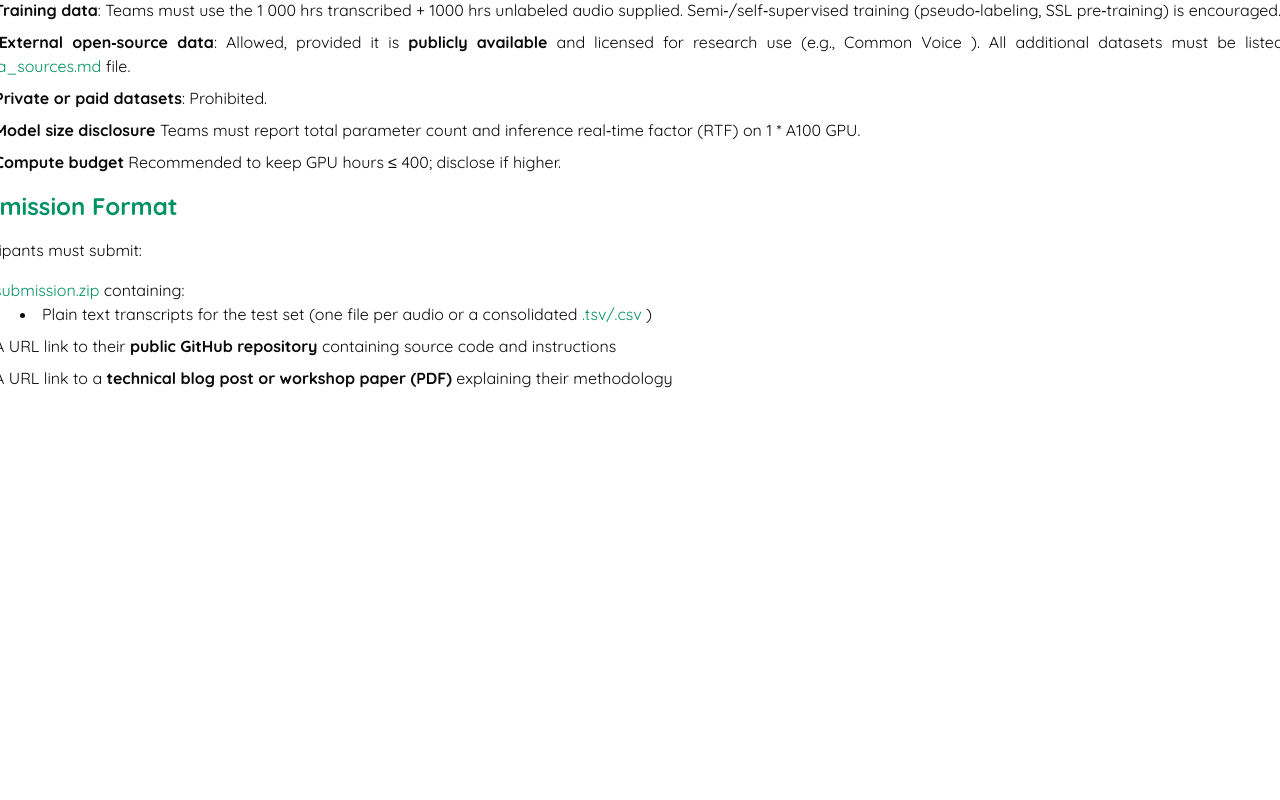
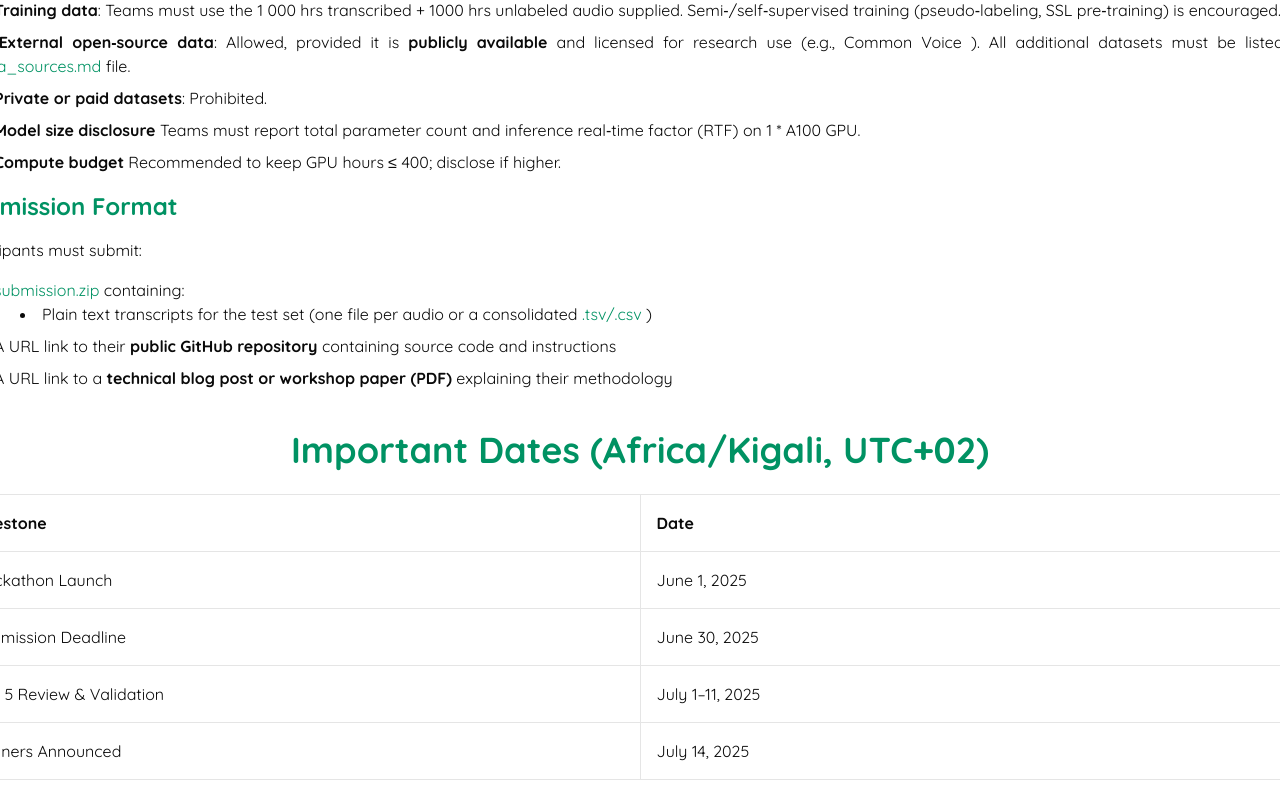
Before and after one commit to Digital-Umuganda/kasr_hackathon, a React (Vite) app: page / in a window 1280 px wide. Shown: the part 5816-6616 px from the top of the page. Before the commit the page ends 6246 px from the top, so only its background shows below. Built offline with nearby package versions, Linux system fonts and the light colour scheme.

Commit message:
important dates

```diff
--- a/src/App.tsx
+++ b/src/App.tsx
@@ -2,6 +2,7 @@
 import Width from "./components/width";
 import Nav from "./components/sections/nav";
 import Hero from "./components/sections/hero";
+import Dates from "./components/sections/dates";
 import Rules from "./components/sections/rules";
 import Tracks from "./components/sections/tracks";
 import Overview from "./components/sections/overview";
@@ -21,6 +22,7 @@ function App() {
         <Structure />
         <EvaluationAndLeaderboard />
         <Rules />
+        <Dates />
       </Width>
     </main>
   );
--- /dev/null
+++ b/src/components/sections/dates.tsx
@@ -0,0 +1,55 @@
+import type { ColumnDef } from "@tanstack/react-table";
+
+// Components
+import Title from "../title";
+import { DataTable } from "../table";
+
+type Type = {
+  date: string;
+  milestone: string;
+};
+
+const columns: ColumnDef<Type>[] = [
+  {
+    header: "Milestone",
+    accessorKey: "milestone",
+  },
+  {
+    header: "Date",
+    accessorKey: "date",
+  },
+];
+
+const Dates = () => {
+  const data: Type[] = [
+    {
+      date: "June 1, 2025",
+      milestone: "Hackathon Launch",
+    },
+    {
+      date: "June 30, 2025",
+      milestone: "Submission Deadline",
+    },
+    {
+      date: "July 1–11, 2025",
+      milestone: "Top 5 Review & Validation",
+    },
+    {
+      date: "July 14, 2025",
+      milestone: "Winners Announced",
+    },
+  ];
+
+  return (
+    <div className="w-full flex flex-col gap-6">
+      <Title className="text-[#009263] text-4xl">
+        Important Dates (Africa/Kigali, UTC+02)
+      </Title>
+      <div className="flex flex-col gap-4">
+        <DataTable columns={columns} data={data} />
+      </div>
+    </div>
+  );
+};
+
+export default Dates;
```
